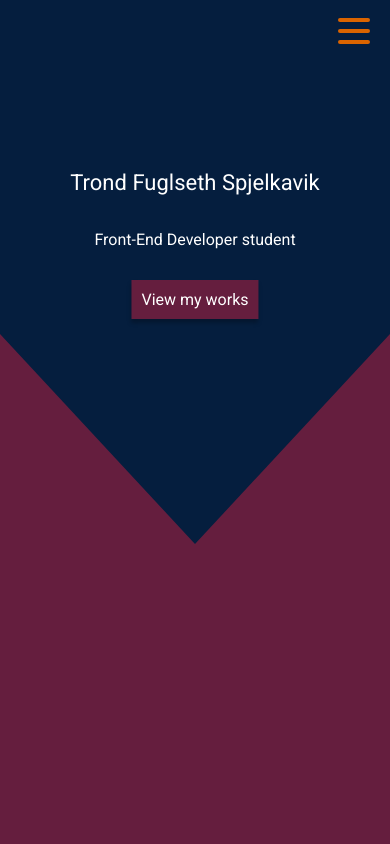
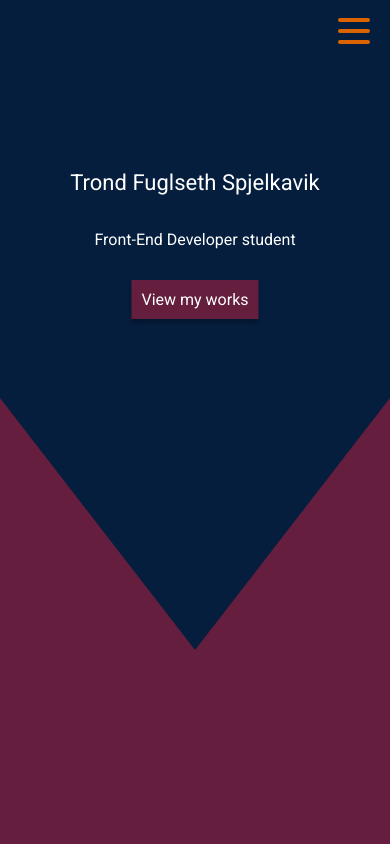
Before and after one commit to TrondSpjelkavik/trondspjelkavik.com, a Next.js app: page / in a window 390 px wide. Shown: the top 844 px of the page. Built offline with nearby package versions, Linux system fonts and the light colour scheme.

Commit message:
added height on mobile plygon

```diff
--- a/components/Home/Animation.js
+++ b/components/Home/Animation.js
@@ -13,7 +13,6 @@ const Svg = styled.svg`
 
 const MainHeadline = styled.h1`
   font-weight: 400;
-
   position: absolute;
   top: 300px;
   left: 50%;
@@ -107,8 +106,8 @@ const Gpath = styled.g`
 `;
 
 const MobilePolygon = styled.div`
-  clip-path: polygon(0% 0%, 100% 0, 100% 64%, 50% 99%, 0 64%);
-  height: 600px;
+  clip-path: polygon(0% 0%, 100% 0, 100% 64%, 50% 100%, 0 64%);
+  height: 700px;
   width: 100%;
   background: #051e3e;
   position: absolute;
--- a/components/Projects/Project.js
+++ b/components/Projects/Project.js
@@ -1,7 +1,7 @@
 import styled from "styled-components";
 import { useState } from "react";
 
-import { FaGithub, FaRegWindowClose } from "react-icons/fa";
+import { FaGithub } from "react-icons/fa";
 
 export const ProjectInfoContainer = styled.div`
   display: flex;
--- a/components/Projects/ProjectData.js
+++ b/components/Projects/ProjectData.js
@@ -17,7 +17,7 @@ export const projects = [
     headline: "Moomin Store",
     sub_headline:
       "This project was the semester exam after one and half year at Noroff.",
-    paragraph: `The assignment was to create an e-commerce website that has both customer-facing and admin sections. The website was populated by my own API. On the right is a gif of the admin section of the website. I also created a register form that register users on the API with a token and key.`,
+    paragraph: `The assignment was to create an e-commerce website that has both customer-facing and admin sections. The website was populated by my own API. I also created a register form that register users on the API with a token and key.`,
     grades: null,
     site: "https://t-dev.no/semester-project/",
     github: "https://github.com/TrondSpjelkavik/semester-project",
```
